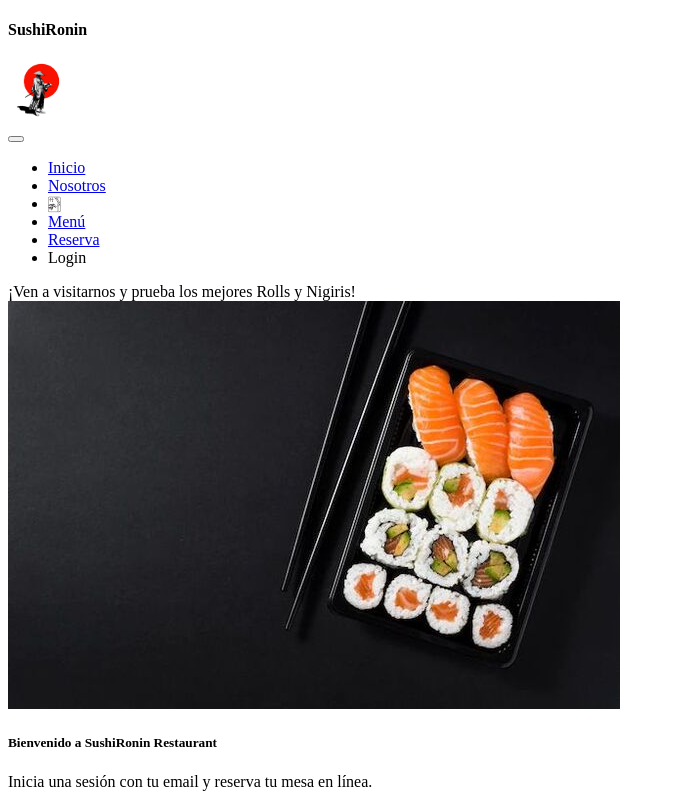
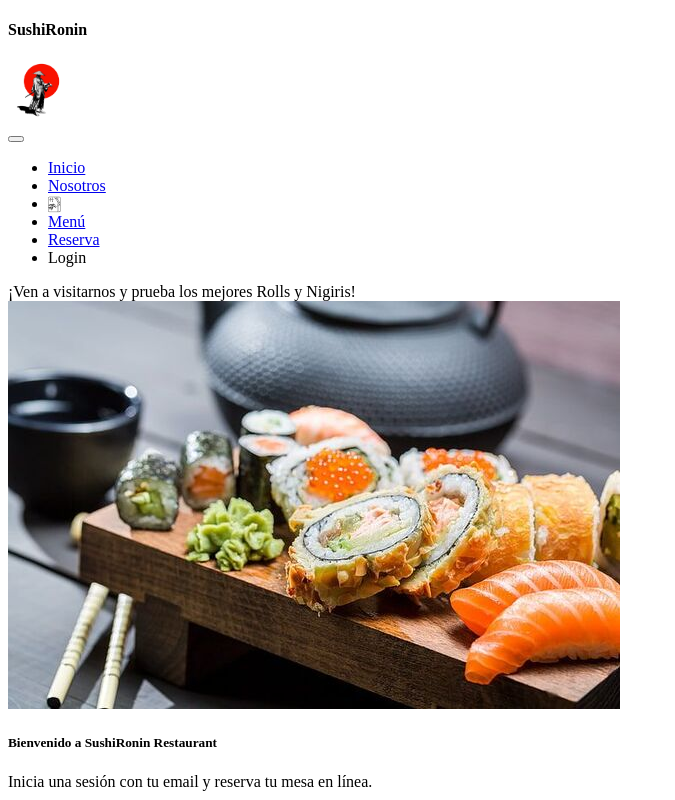
Before and after one commit to swamplord00/proyecto_4_, a React (Vite) app: page / in a window 1280 px wide. Shown: the top 800 px of the page, without its empty margins (0-675 px from the left). Built offline with nearby package versions, Linux system fonts and the light colour scheme.

Commit message:
homePage fix

```diff
--- a/src/pages/HomePage.jsx
+++ b/src/pages/HomePage.jsx
@@ -9,11 +9,24 @@ export const HomePage = () => {
         </div>
       </div>
 
+      <div className="card p-2">
+
+      <div className="card bg-dark text-white">
+        <img src="/images/cr2.jpeg" className="card-img" alt="bg sushi" />
+        <div className="card-img-overlay">
+          <h5 className="card-title">Bienvenido a SushiRonin Restaurant</h5>
+          <p className="card-text">Inicia una sesión con tu email y reserva tu mesa en línea.</p>
+
+        </div>
+      </div>
+
+      </div>
+
       <div className="card bg-dark text-white">
         <img src="/images/cr1.jpeg" className="card-img" alt="bg sushi" />
         <div className="card-img-overlay">
-          <h5 className="card-title">Bienvenido a SushiRonin Restaurant</h5>
-          <p className="card-text">Inicia una sesión con tu email y reserva tu mesa en línea.</p>
+          <h5 className="card-title">Ven a visitarnos</h5>
+          <p className="card-text">¡Haz tu mesa en línea!</p>
           <button className="btn btn-info">
             <Link
               to="/reserva"
@@ -28,6 +41,8 @@ export const HomePage = () => {
       </div>
 
 
+
+
     </>
   );
 };
```
